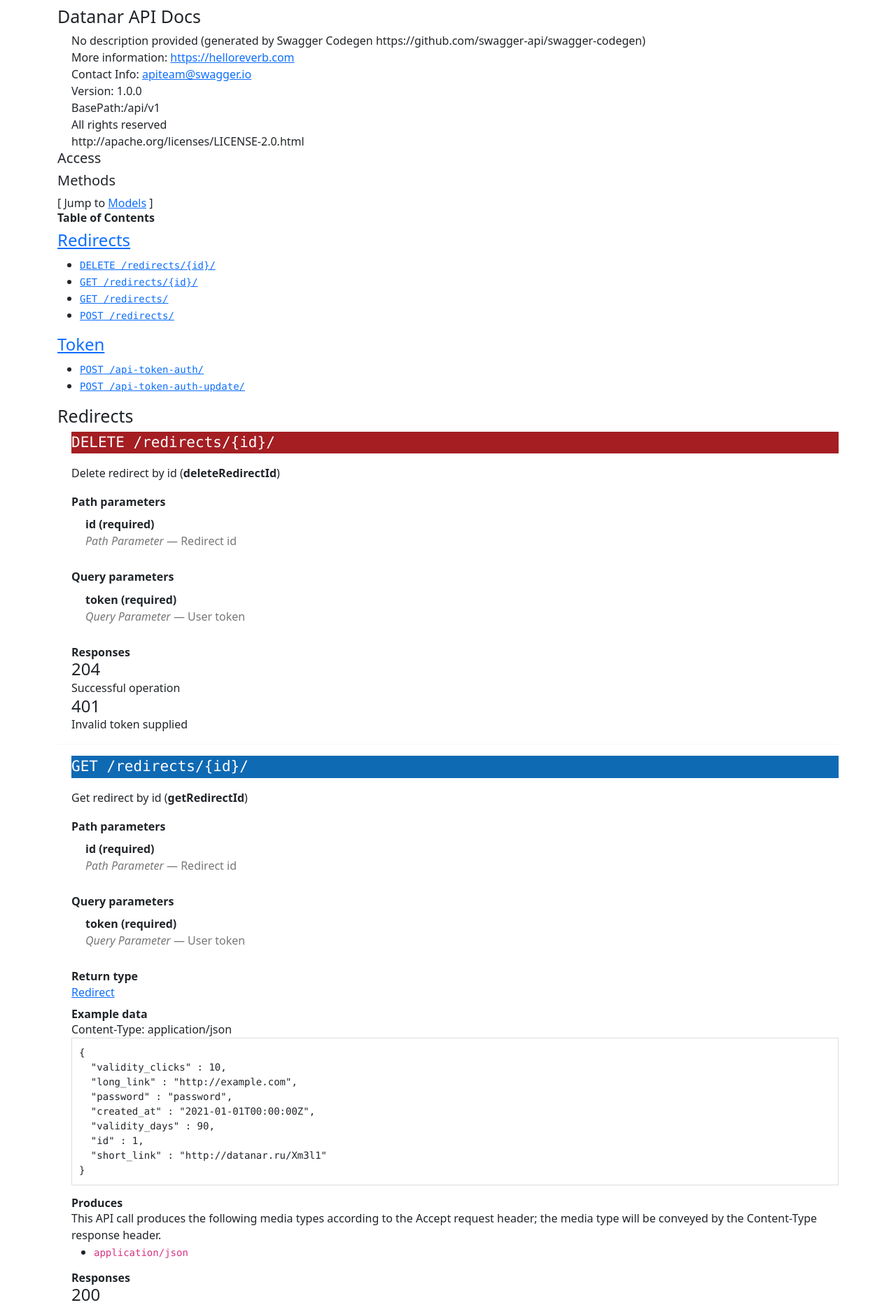
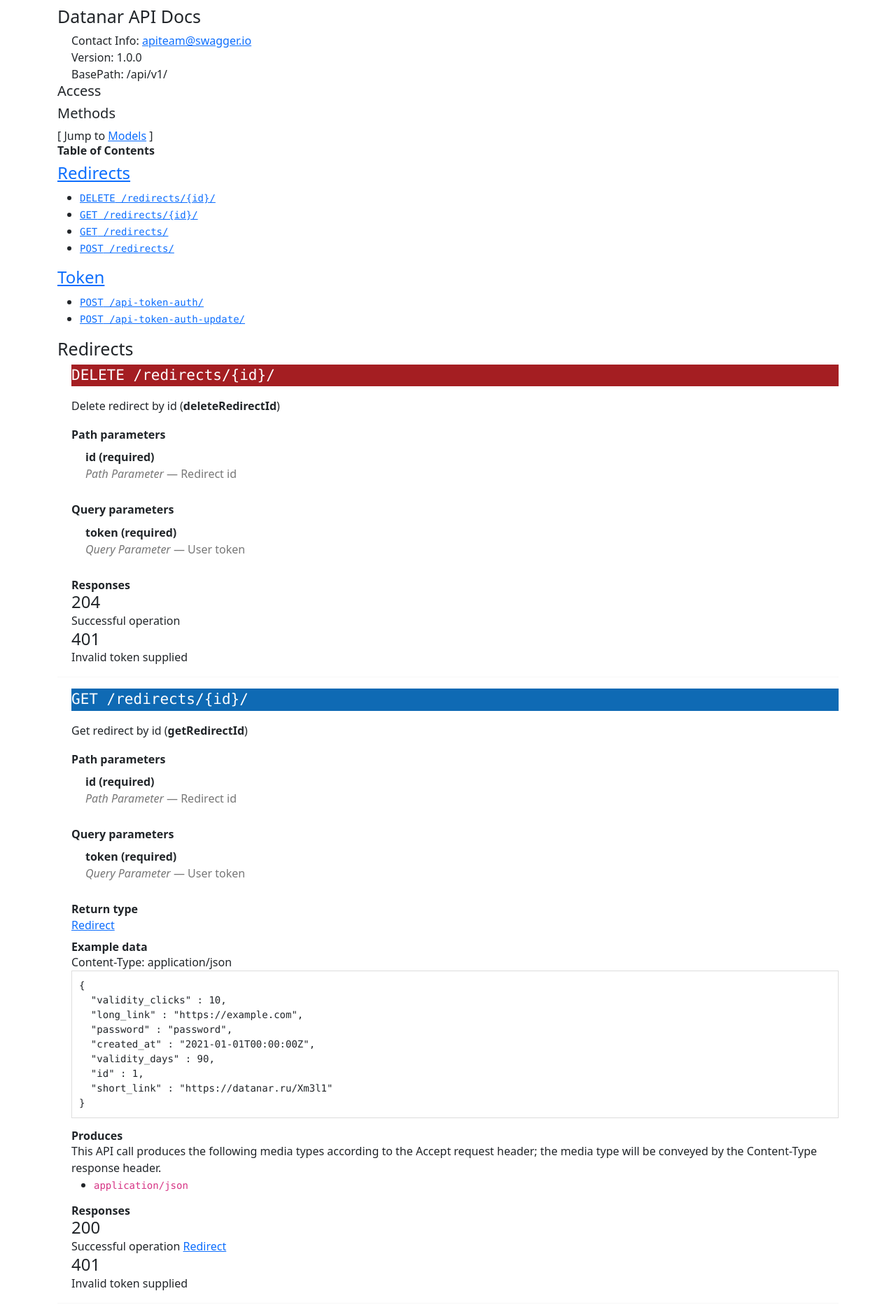
Before and after one commit to Gray-Advantage/Datanar-Django, a Django app: page /api/v1/docs/ in a window 1280 px wide. Shown: the part 81-1946 px from the top of the page at 70% size. Run offline with Django 4.2, Linux system fonts and the light colour scheme; some libraries are stand-ins or nearby versions.

Commit message:
reformat: updated api docs structure

```diff
--- a/datanar/templates/api/api_docs.html
+++ b/datanar/templates/api/api_docs.html
@@ -10,18 +10,12 @@
 
 {% block content %}
 <h1>Datanar API Docs</h1>
-<div class="app-desc">No description provided (generated by Swagger Codegen
-  https://github.com/swagger-api/swagger-codegen)
-</div>
-<div class="app-desc">More information: <a href="https://helloreverb.com">https://helloreverb.com</a></div>
 <div class="app-desc">Contact Info: <a href="apiteam@swagger.io">apiteam@swagger.io</a></div>
 <div class="app-desc">Version: 1.0.0</div>
-<div class="app-desc">BasePath:/api/v1</div>
-<div class="license-info">All rights reserved</div>
-<div class="license-url">http://apache.org/licenses/LICENSE-2.0.html</div>
+<div class="app-desc">BasePath: /api/v1/</div>
 <h2>Access</h2>
 
-<h2><a name="__Methods">Methods</a></h2>
+<h2><a id="__Methods">Methods</a></h2>
 [ Jump to <a href="#__Models">Models</a> ]
 
 <h3>Table of Contents </h3>
@@ -40,8 +34,8 @@
   </li>
 </ul>
 
-<h1><a name="Redirects">Redirects</a></h1>
-<div class="method"><a name="deleteRedirectId"></a>
+<h1><a id="Redirects">Redirects</a></h1>
+<div class="method"><a id="deleteRedirectId"></a>
   <div class="method-path">
 
     <pre class="delete"><code class="huge"><span class="http-method">delete</span> /redirects/{id}/</code></pre>
@@ -74,7 +68,7 @@
   <a href="#"></a>
 </div> <!-- method -->
 <hr/>
-<div class="method"><a name="getRedirectId"></a>
+<div class="method"><a id="getRedirectId"></a>
   <div class="method-path">
 
     <pre class="get"><code class="huge"><span class="http-method">get</span> /redirects/{id}/</code></pre>
@@ -108,12 +102,12 @@
   <div class="example-data-content-type">Content-Type: application/json</div>
   <pre class="example"><code>{
   "validity_clicks" : 10,
-  "long_link" : "http://example.com",
+  "long_link" : "https://example.com",
   "password" : "password",
   "created_at" : "2021-01-01T00:00:00Z",
   "validity_days" : 90,
   "id" : 1,
-  "short_link" : "http://datanar.ru/Xm3l1"
+  "short_link" : "https://datanar.ru/Xm3l1"
 }</code></pre>
 
   <h3 class="field-label">Produces</h3>
@@ -159,12 +153,12 @@
   <div class="example-data-content-type">Content-Type: application/json</div>
   <pre class="example"><code>{
   "validity_clicks" : 10,
-  "long_link" : "http://example.com",
+  "long_link" : "https://example.com",
   "password" : "password",
   "created_at" : "2021-01-01T00:00:00Z",
   "validity_days" : 90,
   "id" : 1,
-  "short_link" : "http://datanar.ru/Xm3l1"
+  "short_link" : "https://datanar.ru/Xm3l1"
 }</code></pre>
 
   <h3 class="field-label">Produces</h3>
@@ -238,12 +232,12 @@
   <div class="example-data-content-type">Content-Type: application/json</div>
   <pre class="example"><code>{
   "validity_clicks" : 10,
-  "long_link" : "http://example.com",
+  "long_link" : "https://example.com",
   "password" : "password",
   "created_at" : "2021-01-01T00:00:00Z",
   "validity_days" : 90,
   "id" : 1,
-  "short_link" : "http://datanar.ru/Xm3l1"
+  "short_link" : "https://datanar.ru/Xm3l1"
 }</code></pre>
 
   <h3 class="field-label">Produces</h3>
@@ -369,7 +363,7 @@
 </div> <!-- method -->
 <hr/>
 
-<h2><a name="__Models">Models</a></h2>
+<h2><a id="__Models">Models</a></h2>
 [ Jump to <a href="#__Methods">Methods</a> ]
 
 <h3>Table of Contents</h3>
@@ -386,24 +380,24 @@
 
   <div class="field-items">
     <div class="param">id (optional)</div>
-    <div class="param-desc"><span class="param-type"><a href="#integer">Integer</a></span></div>
+    <div class="param-desc"><span class="param-type">Integer</span></div>
     <div class="param-desc"><span class="param-type">example: 1</span></div>
     <div class="param">long_link (optional)</div>
-    <div class="param-desc"><span class="param-type"><a href="#string">String</a></span></div>
-    <div class="param-desc"><span class="param-type">example: http://example.com</span></div>
+    <div class="param-desc"><span class="param-type">String</span></div>
+    <div class="param-desc"><span class="param-type">example: https://example.com</span></div>
     <div class="param">short_link (optional)</div>
-    <div class="param-desc"><span class="param-type"><a href="#string">String</a></span></div>
-    <div class="param-desc"><span class="param-type">example: http://datanar.ru/Xm3l1</span></div>
+    <div class="param-desc"><span class="param-type">String</span></div>
+    <div class="param-desc"><span class="param-type">example: https://datanar.ru/Xm3l1</span></div>
     <div class="param">created_at (optional)</div>
-    <div class="param-desc"><span class="param-type"><a href="#DateTime">Date</a></span> format: date-time</div>
+    <div class="param-desc"><span class="param-type">Date</span> format: date-time</div>
     <div class="param-desc"><span class="param-type">example: 2021-01-01T00:00Z</span></div>
     <div class="param">password (optional)</div>
-    <div class="param-desc"><span class="param-type"><a href="#string">String</a></span></div>
+    <div class="param-desc"><span class="param-type">String</span></div>
     <div class="param">validity_days (optional)</div>
-    <div class="param-desc"><span class="param-type"><a href="#integer">Integer</a></span></div>
+    <div class="param-desc"><span class="param-type">Integer</span></div>
     <div class="param-desc"><span class="param-type">example: 90</span></div>
     <div class="param">validity_clicks (optional)</div>
-    <div class="param-desc"><span class="param-type"><a href="#integer">Integer</a></span></div>
+    <div class="param-desc"><span class="param-type">Integer</span></div>
     <div class="param-desc"><span class="param-type">example: 10</span></div>
   </div>  <!-- field-items -->
 </div>
```
Also changed, not shown: other parts of datanar/templates/api/api_docs.html (+18 -18 lines).
